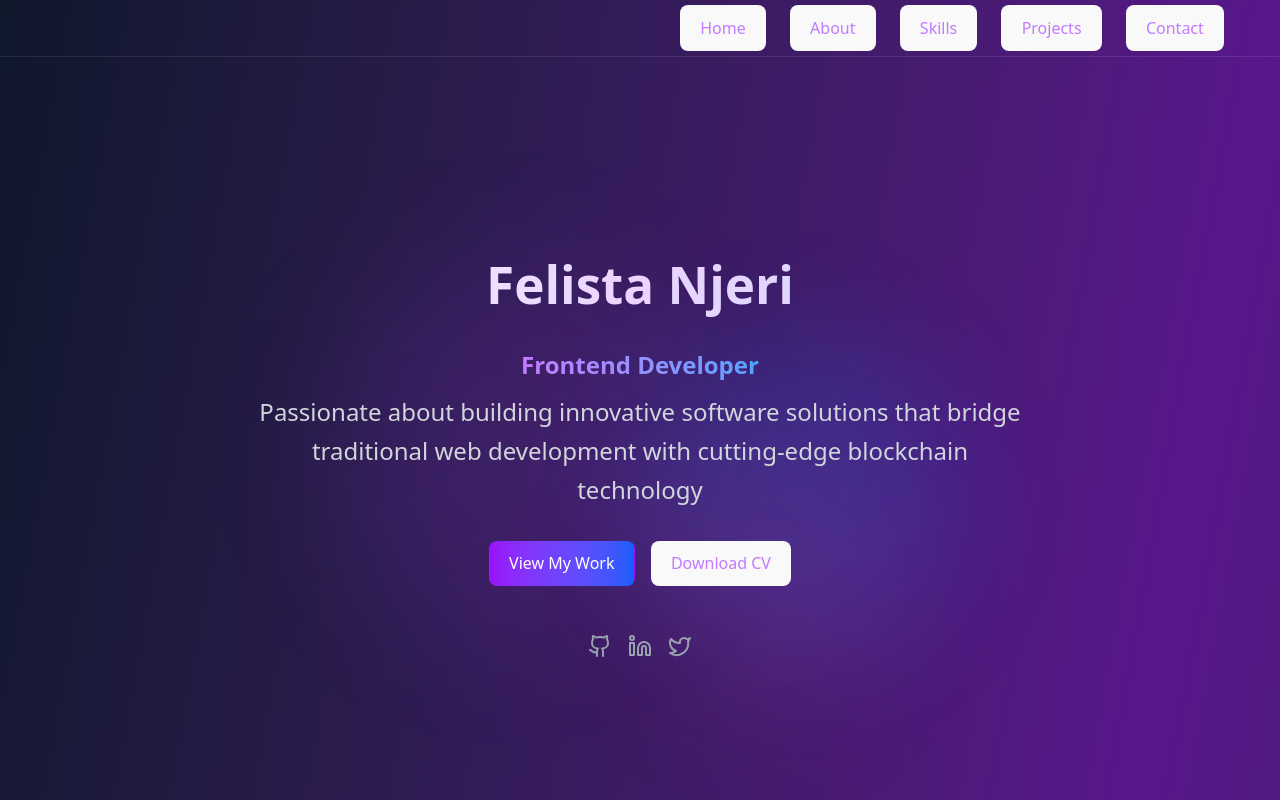
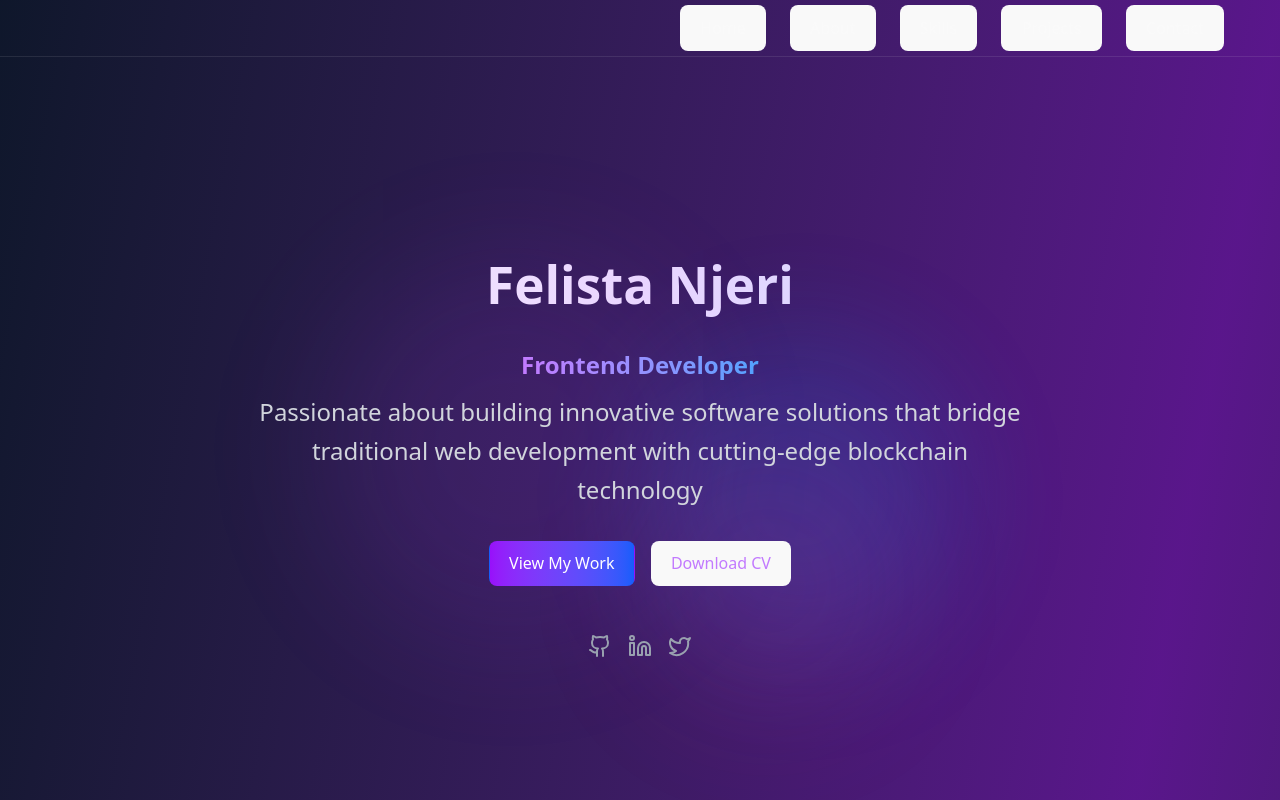
Before and after one commit to Felista-Njeri/portfolio, a React (Vite) app: page / in a window 1280 px wide. Shown: the top 800 px of the page. Built offline with nearby package versions, Linux system fonts and the light colour scheme.

Commit message:
fix: styling

```diff
--- a/src/components/Navbar.tsx
+++ b/src/components/Navbar.tsx
@@ -28,7 +28,7 @@ const Navbar = () => {
             <button
               key={link.name}
               onClick={() => scrollToSection(link.href)}
-              className="text-purple-400"
+              className="text-primary-foreground"
             >
               {link.name}
             </button>
@@ -50,7 +50,7 @@ const Navbar = () => {
             <button
              key={link.name}
              onClick={() => scrollToSection(link.href)}
-             className="text-purple-400 block w-full text-left hover:text-primary transition-smooth font-medium py-2"
+             className="text-primary-foreground block w-full text-left hover:text-primary transition-smooth font-medium py-2"
             >
               {link.name}
             </button>
--- a/src/pages/Index.tsx
+++ b/src/pages/Index.tsx
@@ -15,8 +15,8 @@ const Index = () => {
       <About />
       <Skills />
       <WorkExperience />
+      <Projects />
       <Achievements />
-      <Projects />
       <Contact />
     </div>
   );
```
